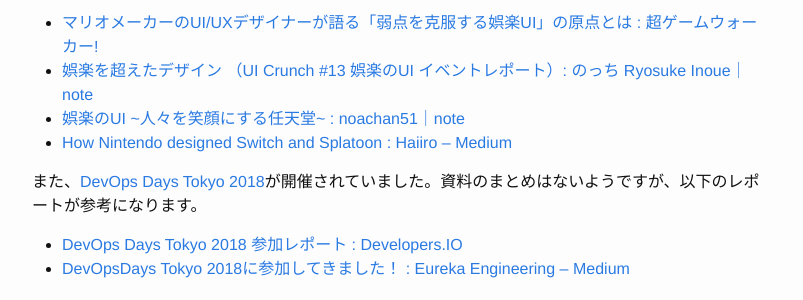
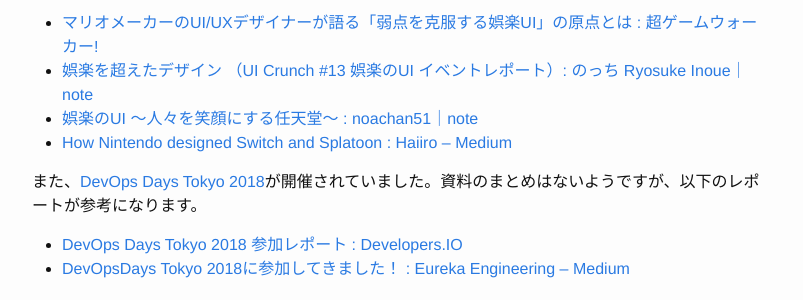
Before and after one commit to Gather-Tech/Gather-Tech.github.io, a Jekyll site: the page built from _posts/2018/2018-04-30-Gather96.md, in a window 1280 px wide and 900 px high, scrolled down 492 px. Shown: the part 150-450 px from the top of the window, without its empty margins (238-1041 px from the left). Built offline with Jekyll 4.4.1, drawn with Linux system fonts in a browser that asks for light colours.

Commit message:
fix typo

```diff
--- a/_posts/2018/2018-04-30-Gather96.md
+++ b/_posts/2018/2018-04-30-Gather96.md
@@ -12,7 +12,7 @@
 
 - [マリオメーカーのUI/UXデザイナーが語る「弱点を克服する娯楽UI」の原点とは : 超ゲームウォーカー!](http://gamewalker.link/column/ui-crunch-nintendo-mariomaker/)
 - [娯楽を超えたデザイン （UI Crunch #13 娯楽のUI イベントレポート）: のっち Ryosuke Inoue｜note](https://note.mu/sakamichiyuki/n/ne7a1764119a9)
-- [娯楽のUI ~人々を笑顔にする任天堂~ : noachan51｜note](https://note.mu/noa_design51/n/n9fe7089c2848)
+- [娯楽のUI ～人々を笑顔にする任天堂～ : noachan51｜note](https://note.mu/noa_design51/n/n9fe7089c2848)
 - [How Nintendo designed Switch and Splatoon : Haiiro – Medium](https://medium.com/haiiro-io/how-nintendo-designed-switch-and-splatoon-d1a14b9cc2de)
 
 また、[DevOps Days Tokyo 2018](https://www.devopsdaystokyo.org/)が開催されていました。資料のまとめはないようですが、以下のレポートが参考になります。
```
